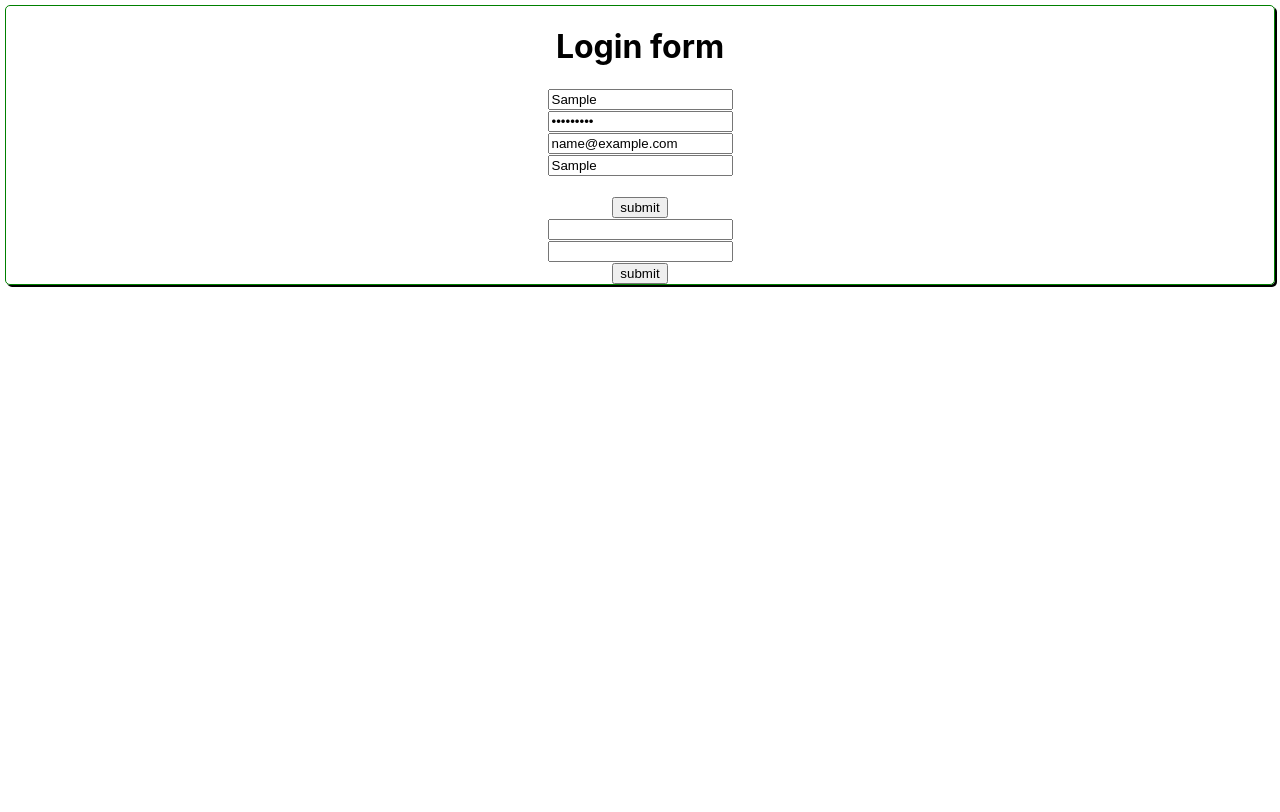
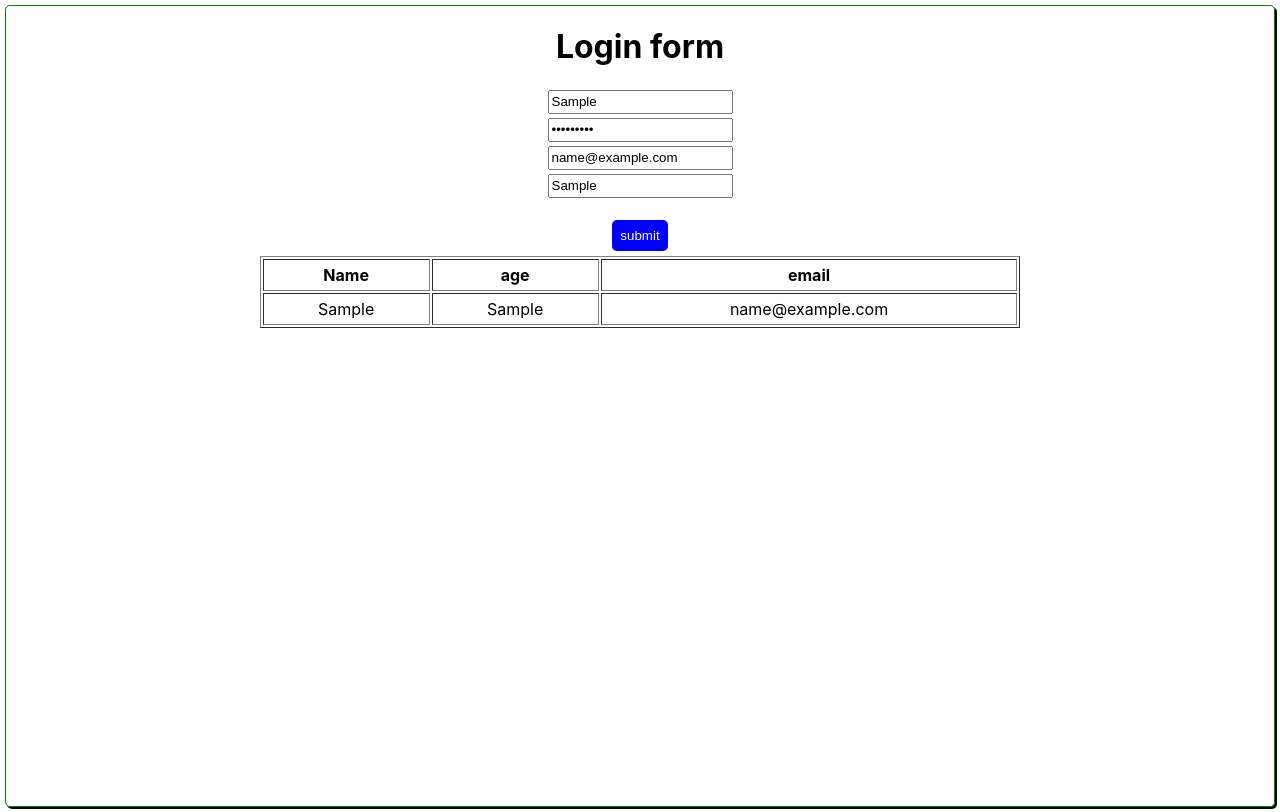
Before and after one commit to bhushanamvenkatesh/myapp, a React (Create React App) app: page / in a window 1280 px wide. Both pictures are taken after typing "Sample", "Sample123", "name@example.com", "Sample" into the empty fields and a click on the button "submit". Built offline with nearby package versions, Linux system fonts and the light colour scheme.

Commit message:
displayed data in table

```diff
--- a/src/Liginform.jsx
+++ b/src/Liginform.jsx
@@ -1,8 +1,10 @@
 import React from "react";
 import { useFormik } from "formik";
 import Loginform2 from "./Method2";
+import RednderData from "./RenderData";
 
 function Loginfrom() {
+    let [userData, setData] = React.useState([])
     let myformdata = useFormik({
         initialValues: {
             'fname': "",
@@ -11,12 +13,13 @@ function Loginfrom() {
             'age': ""
         },
         onSubmit: (fd) => {
-            console.log('submit',fd)
+            setData((p) => [...p, fd])
         }
     })
 
 
     return <div className="my-form">
+        {/* {console.log(userData)} */}
         <h1>Login form</h1>
         <form onSubmit={myformdata.handleSubmit}>
             <input type="text" name='fname' placeholder="Enter your name" onChange={myformdata.handleChange} /> <br />
@@ -25,7 +28,7 @@ function Loginfrom() {
             <input type="text" name='age' placeholder="Enter your age" onChange={myformdata.handleChange} /> <br /><br />
             <button type="submit">submit</button>
         </form>
-        <Loginform2 />
+        <RednderData userData={userData}/>
 
 
     </div>
--- /dev/null
+++ b/src/RenderData.jsx
@@ -0,0 +1,35 @@
+import React from "react";
+
+function RednderData({ userData }) {
+    console.log(userData)
+    return <>
+        <div className="t">
+            <table border={1} cellPadding={5} width={"60%"}>
+                <thead>
+                    <tr>
+                        <th>Name</th>
+                        <th>age</th>
+                        <th>email</th>
+                    </tr>
+                </thead>
+                <tbody>
+                    {
+                        userData.map((each) => {
+                            return <tr>
+                                <td>{each.fname}</td>
+
+                                <td>{each.age}</td>
+                                <td>{each.email}</td>
+
+
+                            </tr>
+                        })
+                    }
+                </tbody>
+            </table>
+        </div>
+
+    </>
+}
+
+export default RednderData
--- a/src/index.css
+++ b/src/index.css
@@ -14,13 +14,32 @@ code {
     monospace;
 }
 
-.products{
-  display: flex;
-}
+
 .my-form{
   text-align: center;
   border: 1px solid green;
   border-radius: 5px;
   box-shadow: 2px 2px;
   margin: 5px;
+  height: 100vh;
+
+
 }
+.my-form input{
+  margin: 2px;
+  height: 18px;
+}
+.my-form button{
+  background-color: blue;
+  color: white;
+  padding: 8px;
+  border: none;
+  border-radius: 5px;
+  margin-bottom: 5px;
+}
+
+.t{
+  /* border: 1px solid ; */
+  display: flex;
+  justify-content: center;
+}
```
